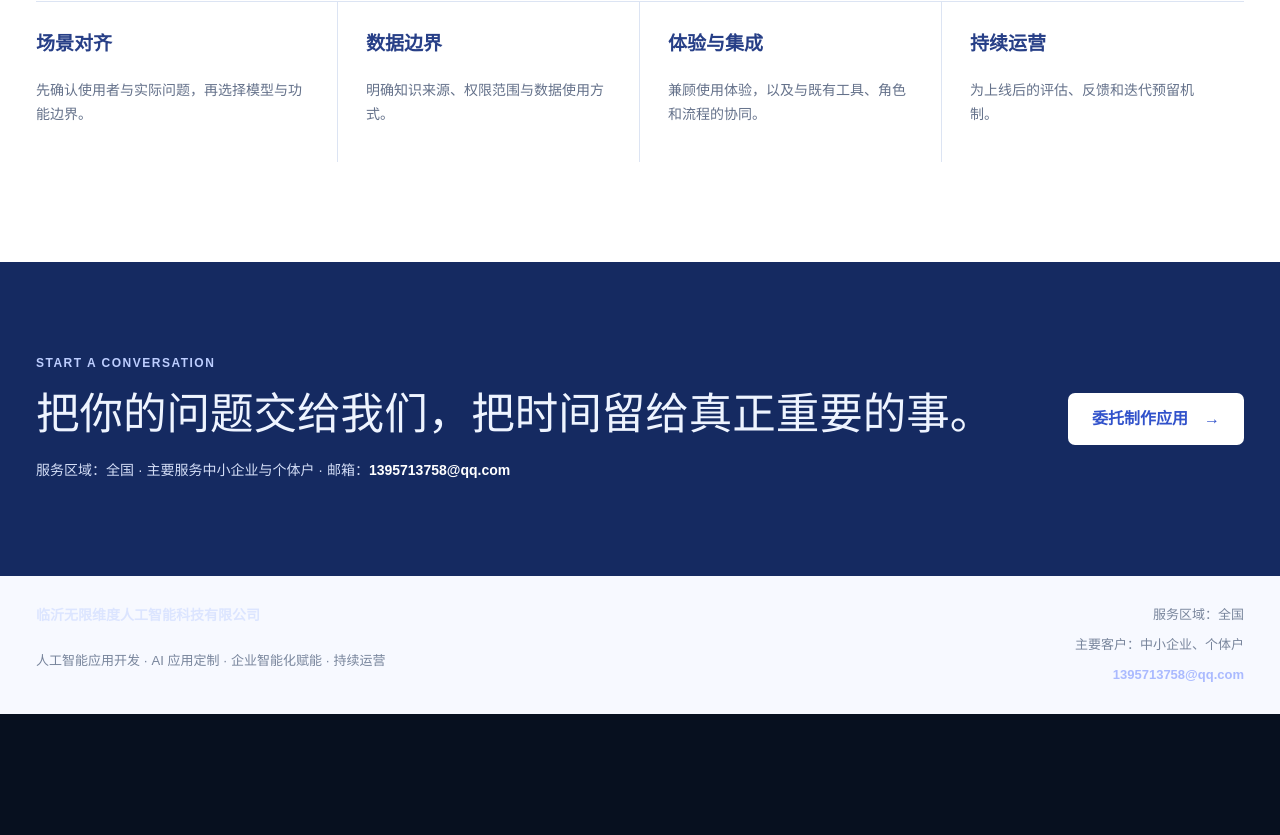
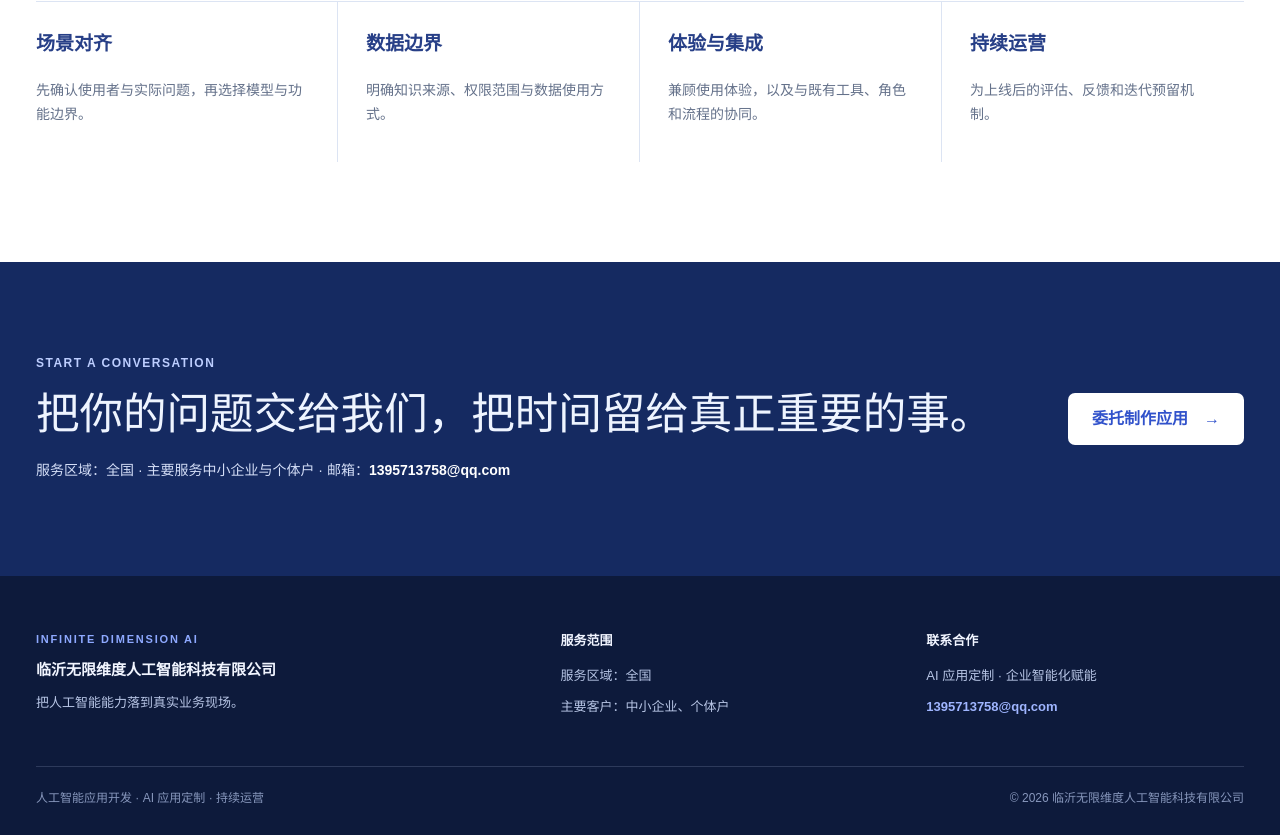
Before and after one commit to lucifer688688-ctrl/lucifer688688-ctrl.github.io, a Next.js app: page /v2 in a window 1280 px wide. Shown: the part 4550-5385 px from the top of the page. Before the commit the page ends 5264 px from the top, so only its background shows below. Built offline with nearby package versions, Linux system fonts and the light colour scheme.

Commit message:
style: redesign company footer

```diff
--- a/app/v2/page.module.css
+++ b/app/v2/page.module.css
@@ -84,11 +84,13 @@
 .contact .primaryButton { background: #fff; color: #3152cb; box-shadow: none; }
 .contactDetails { max-width: 720px; margin: 18px 0 0; color: #d4def7; font-size: 14px; line-height: 1.8; }
 .contactDetails a { color: #ffffff; font-weight: 700; }
-.footer { display: grid; grid-template-columns: 1.4fr 1fr; gap: 32px; padding: 28px max(36px, calc((100% - 1320px) / 2)); color: #78859c; font-size: 13px; }
-.footerIdentity, .footerMeta { display: grid; gap: 8px; line-height: 1.7; }
-.footerIdentity strong { color: #dce5ff; font-size: 14px; }
-.footerMeta { justify-items: end; text-align: right; }
-.footerMeta a { color: #aabaff; font-weight: 700; }
+.footer { display: grid; grid-template-columns: 1.5fr 1fr 1fr; gap: 48px; padding: 54px max(36px, calc((100% - 1320px) / 2)) 28px; background: #0d1a3b; color: #b7c5e5; font-size: 13px; }
+.footerIdentity, .footerColumn { display: grid; align-content: start; gap: 9px; line-height: 1.7; }
+.footerKicker { color: #8ea9ff; font-size: 11px; font-weight: 800; letter-spacing: 1.8px; }
+.footerIdentity strong, .footerColumn strong { color: #f1f5ff; font-size: 15px; }
+.footerColumn strong { margin-bottom: 4px; font-size: 13px; }
+.footerColumn a { color: #9fb5ff; font-weight: 800; }
+.footerBottom { grid-column: 1 / -1; display: flex; justify-content: space-between; gap: 24px; padding-top: 22px; border-top: 1px solid rgba(211, 224, 255, 0.16); color: #8797bc; font-size: 12px; }
 .backdrop { position: fixed; z-index: 20; inset: 0; display: grid; place-items: center; padding: 20px; background: rgba(17, 28, 55, 0.48); }
 .dialog { position: relative; width: min(100%, 560px); padding: 42px; border-radius: 10px; background: #fff; box-shadow: 0 26px 80px rgba(18, 34, 79, 0.24); }
 .dialog form { display: grid; gap: 16px; }
@@ -121,7 +123,7 @@
   .capabilityGrid li:nth-child(n + 3) { border-top: 1px solid #dce4f3; }
   .product { grid-template-columns: 1fr; padding: 76px 40px; }
   .contact { padding: 72px 40px; }
-  .footer { padding: 25px 40px; }
+  .footer { grid-template-columns: 1fr 1fr; gap: 28px; padding: 42px 40px 24px; }
 }
 
 @media (max-width: 560px) {
@@ -157,8 +159,8 @@
   .assuranceGrid article:first-child { border-top: 0; }
   .product { gap: 38px; }
   .productVisual { padding: 14px; }
-  .footer { grid-template-columns: 1fr; padding: 24px 20px; }
-  .footerMeta { justify-items: start; text-align: left; }
+  .footer { grid-template-columns: 1fr; padding: 38px 20px 22px; }
+  .footerBottom { align-items: flex-start; flex-direction: column; gap: 7px; }
   .dialog { padding: 34px 22px; }
   .dialog h2 { font-size: 29px; }
 }
--- a/app/v2/page.tsx
+++ b/app/v2/page.tsx
@@ -197,13 +197,23 @@ export default function VersionTwoPreview() {
 
       <footer className={styles.footer}>
         <div className={styles.footerIdentity}>
+          <span className={styles.footerKicker}>INFINITE DIMENSION AI</span>
           <strong>临沂无限维度人工智能科技有限公司</strong>
-          <span>人工智能应用开发 · AI 应用定制 · 企业智能化赋能 · 持续运营</span>
+          <span>把人工智能能力落到真实业务现场。</span>
         </div>
-        <div className={styles.footerMeta}>
+        <div className={styles.footerColumn}>
+          <strong>服务范围</strong>
           <span>服务区域：全国</span>
           <span>主要客户：中小企业、个体户</span>
+        </div>
+        <div className={styles.footerColumn}>
+          <strong>联系合作</strong>
+          <span>AI 应用定制 · 企业智能化赋能</span>
           <a href="mailto:1395713758@qq.com">1395713758@qq.com</a>
+        </div>
+        <div className={styles.footerBottom}>
+          <span>人工智能应用开发 · AI 应用定制 · 持续运营</span>
+          <span>© 2026 临沂无限维度人工智能科技有限公司</span>
         </div>
       </footer>
 
```
Also changed, not shown: 9 other files (tests, documents, lock files or other folders).
